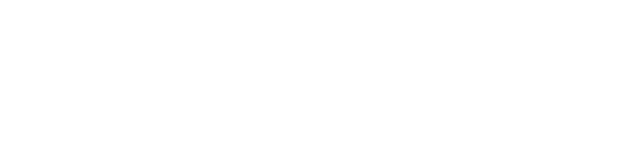
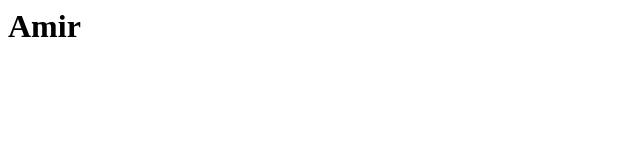
Before and after one commit to amirak771/1st-repo, a plain HTML site: page index.html in a window 1280 px wide. Shown: the whole page, without its empty margins (0-640 px from the left). Drawn offline with Linux system fonts and the light colour scheme.

Commit message:
changing index again

```diff
--- a/index.html
+++ b/index.html
@@ -1,3 +1,14 @@
 <html>
 
+<body>
+
+	<h1>Amir</h1>
+
+
+</body>
+
+
+
+
+
 </html>
```
